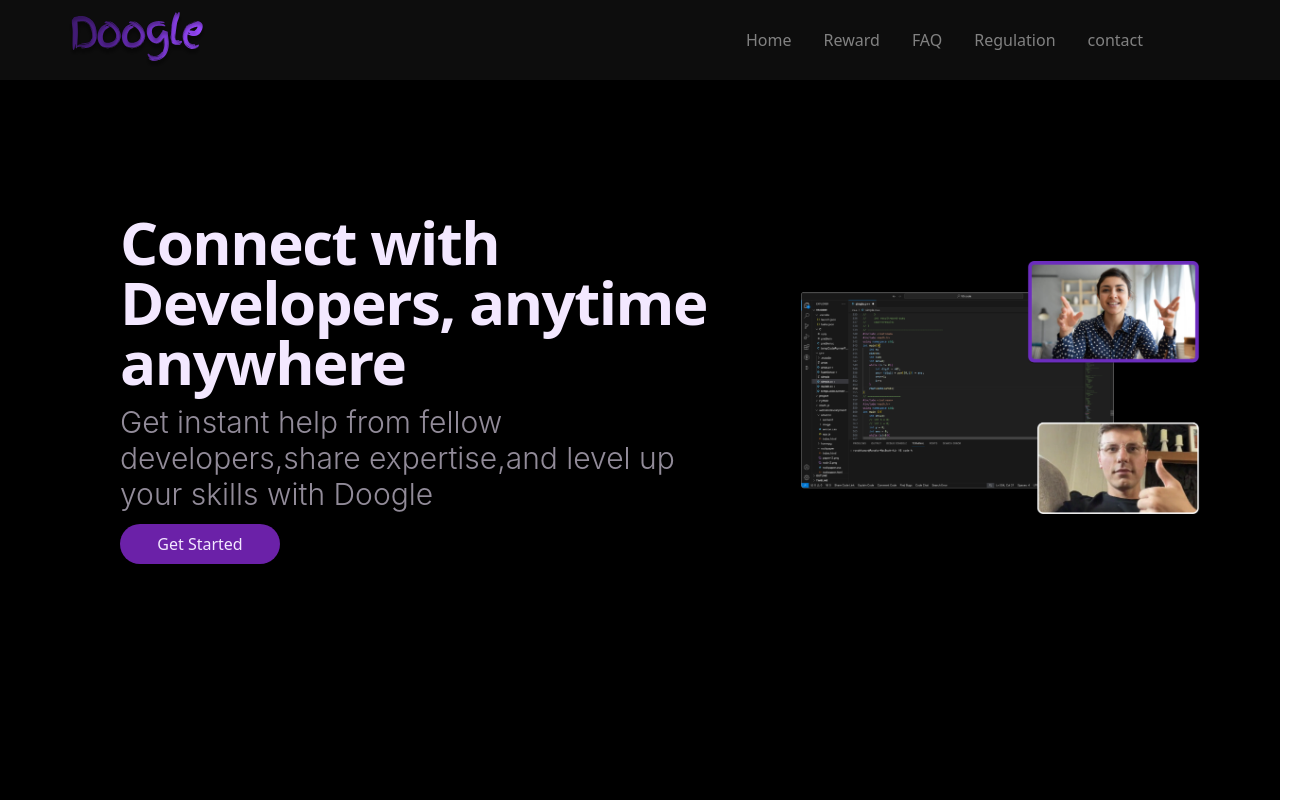
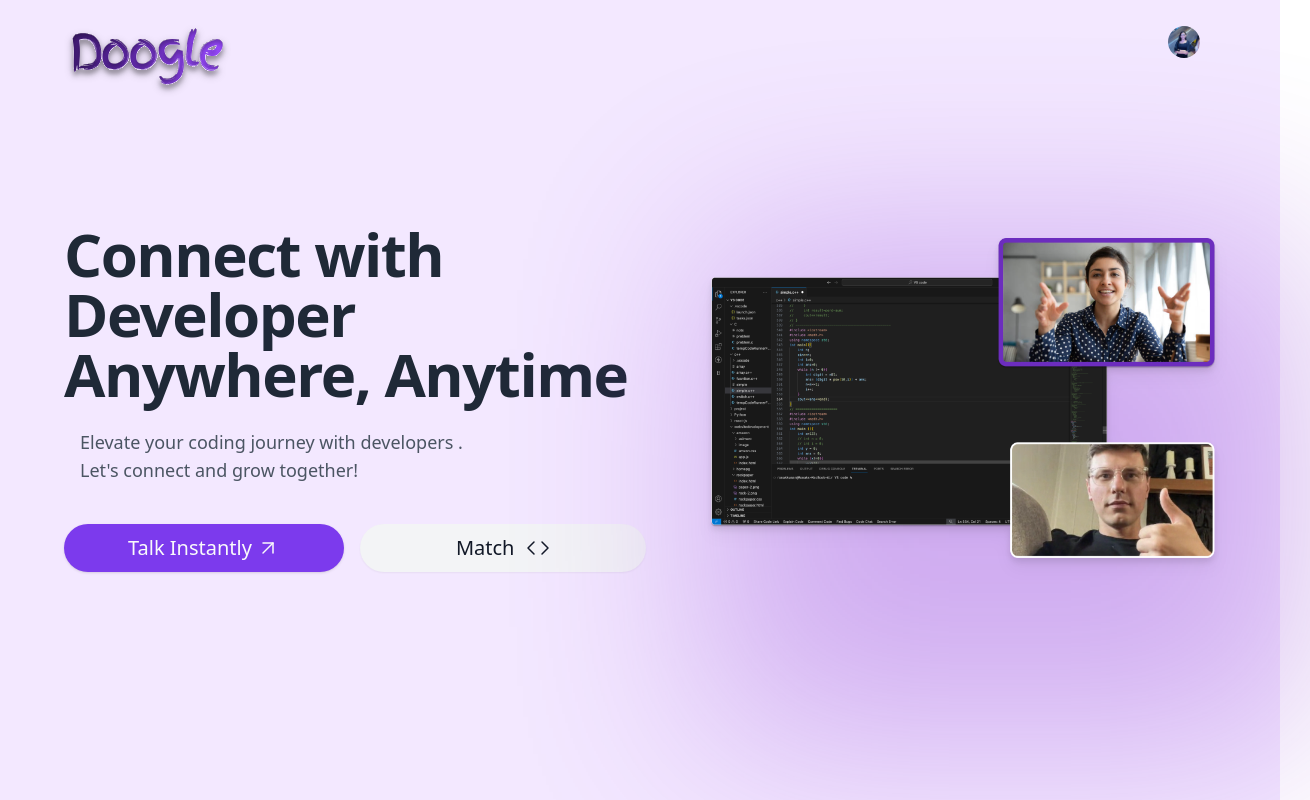
Before and after one commit to SurajjBhardwaj/Doogle, a Next.js app: page / in a window 1280 px wide. Shown: the top 800 px of the page, 1310 px wide, since content can reach past the window. Built offline with nearby package versions, Linux system fonts and the light colour scheme.

Commit message:
Button fixed

```diff
--- a/components/ui/button.jsx
+++ b/components/ui/button.jsx
@@ -5,7 +5,7 @@ import { cva } from "class-variance-authority";
 import { cn } from "@/lib/utils"
 
 const buttonVariants = cva(
-  "inline-flex items-center justify-center whitespace-nowrap rounded-md text-sm font-medium transition-colors focus-visible:outline-none focus-visible:ring-1 focus-visible:ring-ring disabled:pointer-events-none disabled:opacity-50",
+  "inline-flex items-center justify-center whitespace-nowrap rounded-md text-sm font-medium transition-colors focus-visible:outline-none focus-visible:ring-2 focus-visible:ring-ring disabled:pointer-events-none disabled:opacity-50",
   {
     variants: {
       variant: {
--- a/pages/index.js
+++ b/pages/index.js
@@ -18,7 +18,7 @@ import React from 'react'
 function index() {
   return (
     <>
-      <Navbar />
+      {/* <Navbar />
       <Hero />
       <Beginner />
       <Intermediate />
@@ -27,9 +27,9 @@ function index() {
       <Feature />
       <FAQ />
       <CTA />
-      <Footer />
+      <Footer /> */}
 
-      {/* <Home /> */}
+      <Home />
 
 
     </>
--- a/sections/profile/Home.js
+++ b/sections/profile/Home.js
@@ -2,7 +2,7 @@ import { Button } from "@/components/ui/button";
 import Image from "next/image";
 import React from "react";
 import { Avatar, AvatarFallback, AvatarImage } from "@/components/ui/avatar";
-import { CircleUserRound } from "lucide-react";
+import { ArrowUpRight, CircleUserRound, Code } from "lucide-react";
 import {
   HoverCard,
   HoverCardContent,
@@ -43,21 +43,35 @@ const Home = () => {
         </header>
 
         <div className="my-40 flex items-center justify-center gap-16">
-          <div class=" flex flex-col items-center justify-center">
-            <span class=" text-4xl font-bold tracking-tight text-gray-900 sm:text-6xl">
-              <h1>Connect With Developer</h1>
-              <h1>Anywhere , AnyTime</h1>
+          <div class=" flex flex-col  justify-center">
+            <span class=" text-4xl font-extrabold tracking-tight text-gray-800 sm:text-6xl">
+              <h1>Connect with Developer</h1>
+              <h1>Anywhere, Anytime</h1>
             </span>
-            <p class="mt-6 text-left text-lg leading-8 text-gray-600">
-              Elevate your coding journey with us. Let&apos;s connect and grow
+            <p className="mt-6 px-4 text-left text-lg  text-gray-600">
+              Elevate your coding journey with  developers .
+
+            </p>
+            <p className="px-4 text-left text-lg  text-gray-600">
+            Let&apos;s connect and grow
               together!
             </p>
-            <div class="mt-10 flex items-center justify-center gap-x-6">
-              <Button className="p-6 px-16 rounded-2xl text-base">
+            <div class="mt-10 flex items-center gap-x-4">
+
+
+
+              <Button className=" p-6 px-16 rounded-full space-x-1">
+
+                <p className="text-xl font-light ">
                 Talk Instantly
+                </p>
+                <ArrowUpRight strokeWidth={1.5} />
               </Button>
-              <Button className="p-6 px-24 rounded-2xl text-base" variant="secondary">
-               Match
+              <Button className="space-x-3 p-6 px-24 rounded-full " variant="secondary">
+              <p className="text-xl font-light ">
+              Match
+              </p>
+                <Code strokeWidth={1.5} />
               </Button>
             </div>
           </div>
```
